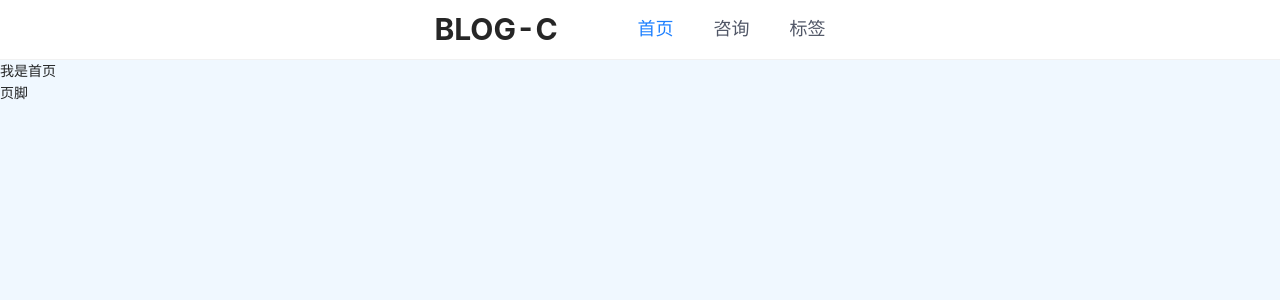
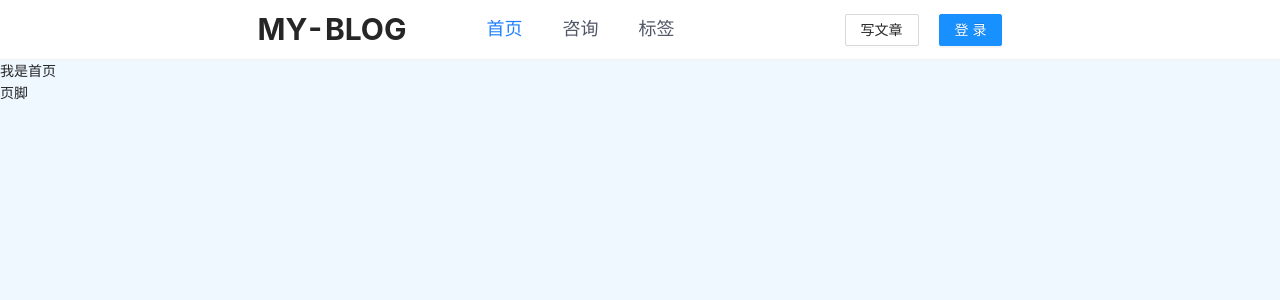
Before and after one commit to zbq30/my-blob, a Next.js app in the folder my-blob/: page / in a window 1280 px wide. Shown: the top 300 px of the page. Built offline with nearby package versions, Linux system fonts and the light colour scheme.

Commit message:
登录模块搭建&登录模块弹框基本结构的实现

```diff
--- /dev/null
+++ b/my-blob/components/Login/index.tsx
@@ -0,0 +1,54 @@
+import type { NextPage } from "next"
+import styles from "./index.module.scss"
+import { useState } from "react"
+
+
+interface IProps {
+    isShow: boolean;
+    onClose: Function;
+}
+
+const Login = (props: IProps) => {
+    console.log('props---------', props);
+    const [form, setFrom] = useState({
+        phone: '',
+        verify: '',
+    })
+    console.log(setFrom);
+    const handleClose = () => {
+
+    }
+    const handleGetVerityCode = () => {
+
+    }
+    const handleLogin = () => {
+
+    }
+    const handleoAuthGithub = () => {
+
+    }
+    const { isShow = false } = props
+    return isShow ? (
+        <div className={styles.loginArea}>
+            <div className={styles.loginBox}>
+                <div className={styles.loginTitle}>
+                    <div>手机号登录</div>
+                    <div className={styles.close} onClick={handleClose}>x</div>
+                    <input name="phone" type='text' placeholder="请输入手机号" value={form.phone} />
+                    <div className={styles.verifyCodeArea}>
+                        <input name="verify" type='text' placeholder="请输入验证码" value={form.verify} />
+                        <span className={styles.verityCode} onClick={handleGetVerityCode}>获取验证码</span>
+                    </div>
+                    <div className={styles.loginBtn} onClick={handleLogin}>登录</div>
+                    <div className={styles.otherLogin} onClick={handleoAuthGithub}>使用 Github 登录</div>
+                    <div className={styles.loginPrivacy}>
+                        注册登录即表示同意
+                        <a href="https://moco.imooc.com/primary.html" target='_blank' rel="noreferrer">隐私政策</a>
+                    </div>
+                </div>
+            </div>
+        </div>
+    ) : null
+}
+
+export default Login
--- a/my-blob/components/Navbar/index.module.scss
+++ b/my-blob/components/Navbar/index.module.scss
@@ -24,3 +24,11 @@
         color: #1e80ff;
     }
 }
+
+.operationArea {
+    margin-left: 150px;
+
+    button {
+        margin-right: 20px;
+    }
+}
--- a/my-blob/components/Navbar/index.tsx
+++ b/my-blob/components/Navbar/index.tsx
@@ -1,26 +1,44 @@
+import { useState } from "react"
 import type { NextPage } from "next"
 import Link from "next/link"
 import { navs } from "./config"
 import { useRouter } from "next/router"
 import styles from './index.module.scss'
+import { Button } from "antd"
+import Login from "components/Login"
 
 const Navbar: NextPage = () => {
   const { pathname } = useRouter()
+  const [isShowLogin, setIsShowLogin] = useState(false)
+  const handleGotoEditorPage = () => {
 
+  }
 
+  const handleLogin = () => {
+    setIsShowLogin(true)
+  }
+
+  const handleClose = () =>{
+    setIsShowLogin(false)
+  }
 
   return (
     <div className={styles.navbar}>
-      <section className={styles.logoArea}>BLOG-C</section>
+      <section className={styles.logoArea}>MY-BLOG</section>
       <section className={styles.linkArea}>
         {
           navs?.map((navs) => (
             <Link key={navs?.label} href={navs?.value}>
-              <a className={pathname === navs?.value? styles.active: ''}>{navs?.label}</a>
+              <a className={pathname === navs?.value ? styles.active : ''}>{navs?.label}</a>
             </Link>
           ))
         }
       </section>
+      <section className={styles.operationArea}>
+        <Button onClick={handleGotoEditorPage}>写文章</Button>
+        <Button type="primary" onClick={handleLogin}>登录</Button>
+      </section>
+      <Login isShow={isShowLogin} onClose={handleClose} />
     </div>
   )
 }
```
Also changed, not shown: my-blob/components/Login/index.module.scss (added).
